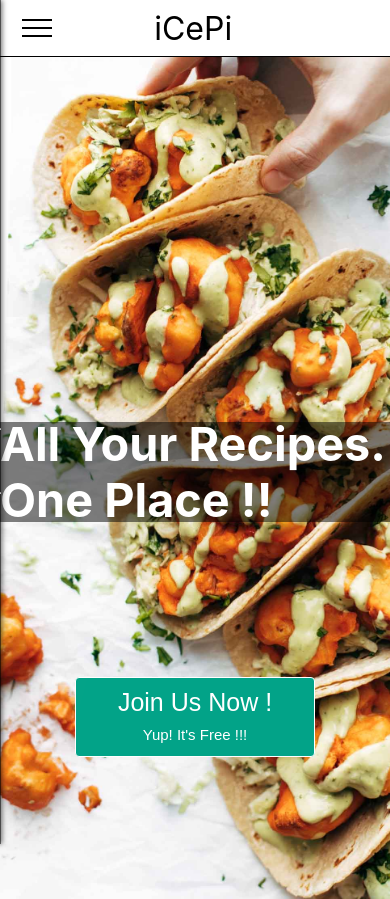
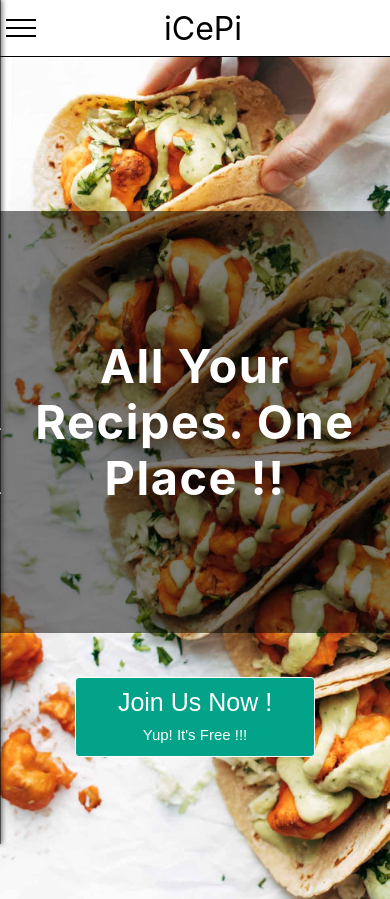
Before and after one commit to vtdanh0701/Project3-iCepi, a React (Create React App) app in the folder client/: page / in a window 390 px wide. Built offline with nearby package versions, Linux system fonts and the light colour scheme.

Commit message:
landing page responsive

```diff
--- a/client/src/Routes/Landing.css
+++ b/client/src/Routes/Landing.css
@@ -85,3 +85,14 @@ span{
     opacity: 1;
     transition: .7s;
 }
+@media screen and (max-width: 770px){
+    .slogan{
+        position: absolute;
+        top: 50%;
+        left: 50%;
+        transform: translate(-50%,-50%);
+        height: 50%;
+        text-align: center;
+        letter-spacing: .1rem;
+    }
+}
--- a/client/src/auth/Form.css
+++ b/client/src/auth/Form.css
@@ -3,7 +3,8 @@ body{
     padding: 0;
     background: url(../public/homebackground.jpg);
     background-size: cover;
-
+    background-repeat: no-repeat;
+    height: 100vh;
 }
 .box{
     position: absolute;
@@ -71,11 +72,7 @@ body{
     animation-iteration-count: 5
 }
 @media screen and (max-width: 770px){
-    body{
-        background: url(../public/homebackground.jpg);
-        background-size: 400px 740px;
-        background-repeat: no-repeat;
-    }
+
     .box{
        width: 100%;
     }
--- a/client/src/components/SideDrawer/DrawerToggleButton.css
+++ b/client/src/components/SideDrawer/DrawerToggleButton.css
@@ -18,7 +18,7 @@
     background: black;
 }
 
-@media(min-width: 700px){
+@media(min-width: 775px){
     .toggle-button{
         display: none
     }
--- a/client/src/components/Toolbar/Toolbar.css
+++ b/client/src/components/Toolbar/Toolbar.css
@@ -7,6 +7,8 @@
     height: 56px;
     border-bottom: 1px solid black;
     z-index: 200;
+    display: flex;
+    justify-content: center;
 }
 
 .toolbar__navigation{
@@ -14,6 +16,10 @@
     height: 100%;
     align-items: center;
     padding: 0 1rem;
+}
+.toggle-button{
+    position: absolute;
+    left: 0;
 }
 .toolbar__logo{
     margin-left: 1rem;
@@ -24,7 +30,8 @@
     font-size: 2rem;
 }
 .spacer{
-    flex: 1;
+
+    border: 1px solid red;
 }
 
 .toolbar__navigation-items ul{
@@ -32,6 +39,8 @@
     margin: 0;
     padding: 0;
     display: flex;
+    position: absolute;
+    right: 25px;
 }
 .toolbar__navigation-items li{
     padding: 0 0.5rem
@@ -51,11 +60,20 @@
     color: #02a388
 }
 
-@media(max-width: 700px){
+@media(max-width: 770px){
     .toolbar__navigation-items{
         display: none
     }
     .spacer__logo{
-        flex: .65;
+        width: 40%;
+        border: 1px solid red;
     }
+    .toolbar{
+        justify-content: space-evenly;
+    }
+    .spacer{
+        width: 40%;
+
+    }
+
 }
--- a/client/src/components/Toolbar/Toolbar.jsx
+++ b/client/src/components/Toolbar/Toolbar.jsx
@@ -29,12 +29,12 @@ const Toolbar = (props) => {
     return(
     <header  className='toolbar'>
         <nav className='toolbar__navigation'>
-            <div>
+            <div className='toggle-button'>
                 <DrawerToggleButton click={props.drawerToggleClickHandler}/>
             </div>
-            <div className='spacer__logo'></div>
+
             <div className='toolbar__logo'><Link to='/'>iCePi</Link></div>
-            <div className='spacer'></div>
+
             <div className='toolbar__navigation-items'>
                 {content}
             </div>
```
